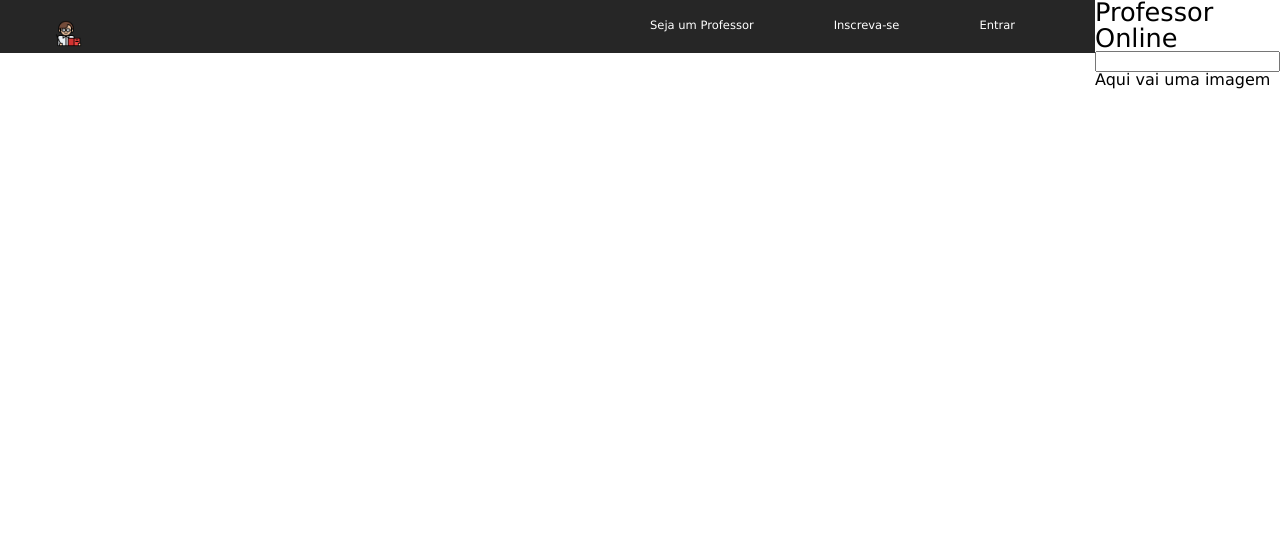
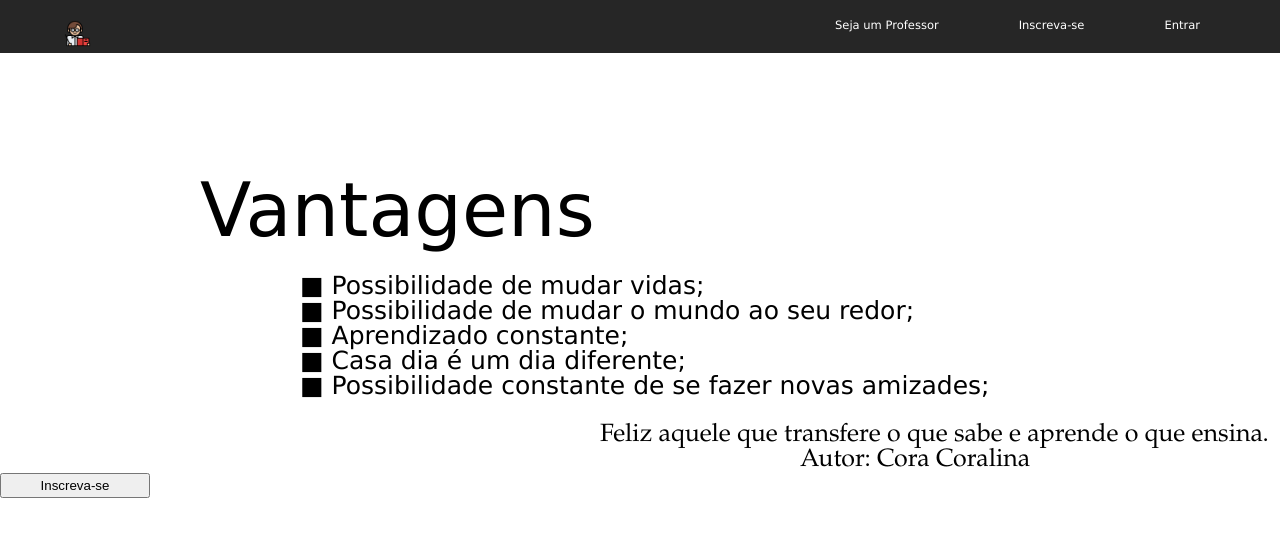
Before and after one commit to igor-py/professor-online, a React (Create React App) app in the folder app/: page /sejaumprofessor in a window 1280 px wide. Shown: the top 536 px of the page. Built offline with nearby package versions, Linux system fonts and the light colour scheme.

Commit message:
seja um professor

```diff
--- a/app/src/pages/seja-um-professor/index.js
+++ b/app/src/pages/seja-um-professor/index.js
@@ -1,21 +1,34 @@
 import React, { Component } from 'react';
 import Header from '../../Components/Header';
 import { ProfessorItemList, ProfessorItemContainer } from './styles';
+import './styles.css';
 
 export default function SejaUmProfessorPage() {
     return (
       <ProfessorItemContainer>
       <Header />
       <ProfessorItemList>
-        <li>
-          <h1>Professor Online</h1>
-        </li>
-        <li>
-          <input type='text'/>
-        </li>
-        <li>
-          <p1>Aqui vai uma imagem</p1>
-        </li>
+
+        <body>
+          <li>
+            <h1>Vantagens</h1>
+          </li>
+          <li>
+            <div class="paragrafos">
+              <li class="vantagem">Possibilidade de mudar vidas;</li>
+              <li class="vantagem">Possibilidade de mudar o mundo ao seu redor;</li>
+              <li class="vantagem">Aprendizado constante;</li>
+              <li class="vantagem">Casa dia é um dia diferente;</li>
+              <li class="vantagem">Possibilidade constante de se fazer novas amizades;</li>
+              <div class="frase-motivacional">
+                <li class="frase">Feliz aquele que transfere o que sabe e aprende o que ensina.</li>
+                <li class="autor">Autor: Cora Coralina</li>
+              </div>
+            </div>
+            <button class="botao">Inscreva-se</button>
+          </li>
+        </body>
+
       </ProfessorItemList>
       </ProfessorItemContainer>
     );
--- /dev/null
+++ b/app/src/pages/seja-um-professor/styles.css
@@ -0,0 +1,39 @@
+body {
+
+    font-family: Verdana, Geneva, Tahoma, sans-serif;
+}
+h1{
+    font-size: 75px;
+    padding-left: 200px;
+    padding-top: 120px;
+    padding-bottom: 25px;
+}
+
+
+.paragrafos{
+    font-size: 25px;
+    text-align: left;
+    padding-left: 300px;
+}
+
+.vantagem::before{
+    content: "■ ";
+
+}
+
+.frase-motivacional{
+    font-family: garamond;
+    padding-top: 25px;
+    padding-left: 300px;
+}
+
+.autor{
+    padding-left: 200px;
+}
+
+.botao{
+    display: block;
+    text-align: center;
+    width: 150px;
+    height: 25px;
+}
--- a/app/src/pages/seja-um-professor/styles.js
+++ b/app/src/pages/seja-um-professor/styles.js
@@ -5,5 +5,5 @@ export const ProfessorItemList = Styled.ul`
 `
 
 export const ProfessorItemContainer = Styled.div`
-  display: flex;
+
 `
--- a/app/src/styles/Header.css
+++ b/app/src/styles/Header.css
@@ -30,6 +30,7 @@
 }
 
 #caixa-header{
+    display: block;
     background-color: #262626;
     height: 1vw;
 }
```
